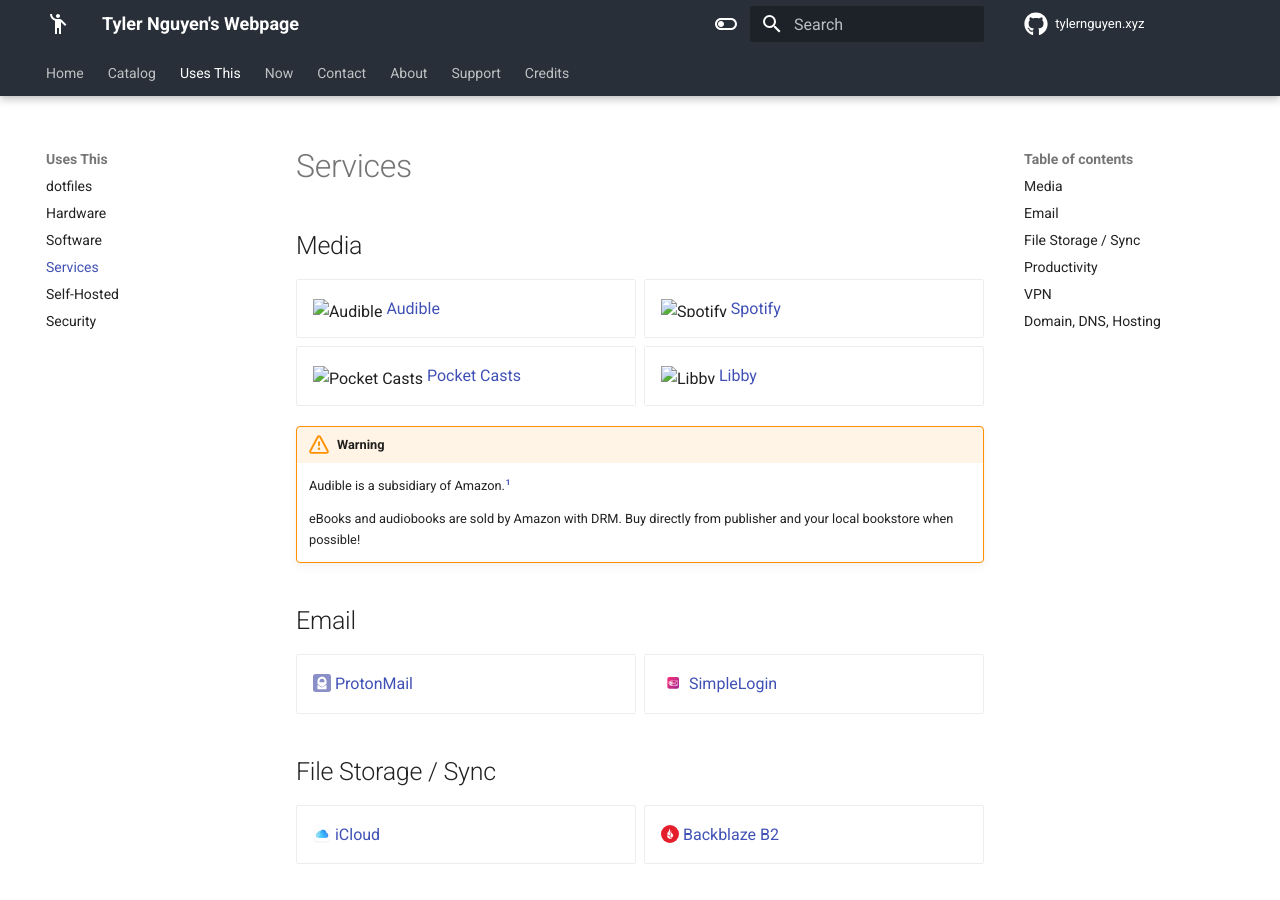
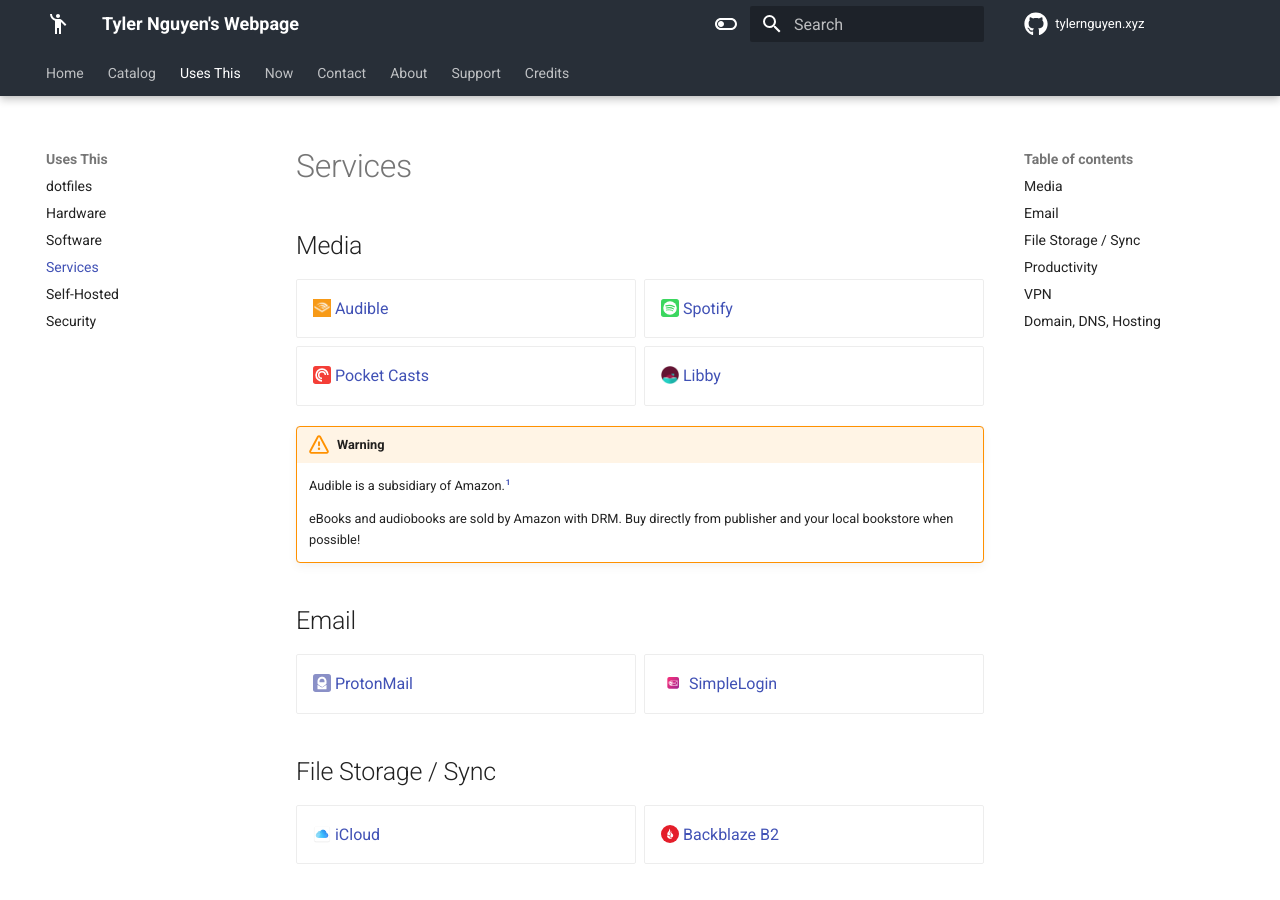
Before and after one commit to tylernguyen/tylernguyen.xyz, an MkDocs documentation site: the page built from docs/services.md, in a window 1280 px wide and 900 px high. Built offline with MkDocs 1.6.1 and Material for MkDocs 9.7.7, drawn with Linux system fonts in a browser that asks for light colours; plug-ins that fetch from the network failed and are left out; comment, search, counter and statistics services are not loaded.

Commit message:
update img path

```diff
--- a/docs/services.md
+++ b/docs/services.md
@@ -2,10 +2,10 @@
 
 <div class="grid cards" markdown>
 
-- ![Audible](/assets/img/uses-this/icons/Audible.png){ .twemoji } [Audible](https://www.audible.com/)
-- ![Spotify](/assets/img/uses-this/icons/Spotify.svg){ .twemoji } [Spotify](https://www.spotify.com/us/)
-- ![Pocket Casts](/assets/img/uses-this/icons/Pocket-Casts.svg){ .twemoji } [Pocket Casts](https://pocketcasts.com/)
-- ![Libby](/assets/img/uses-this/icons/Libby.png){ .twemoji } [Libby](https://libbyapp.com)
+- ![Audible](/assets/logos/Audible.png){ .twemoji } [Audible](https://www.audible.com/)
+- ![Spotify](/assets/logos/Spotify.svg){ .twemoji } [Spotify](https://www.spotify.com/us/)
+- ![Pocket Casts](/assets/logos/Pocket-Casts.svg){ .twemoji } [Pocket Casts](https://pocketcasts.com/)
+- ![Libby](/assets/logos/Libby.png){ .twemoji } [Libby](https://libbyapp.com)
 
 </div>
 
```
Also changed, not shown: docs/security.md (+1 -1 lines), docs/selfhosted.md (+2 -2 lines).
